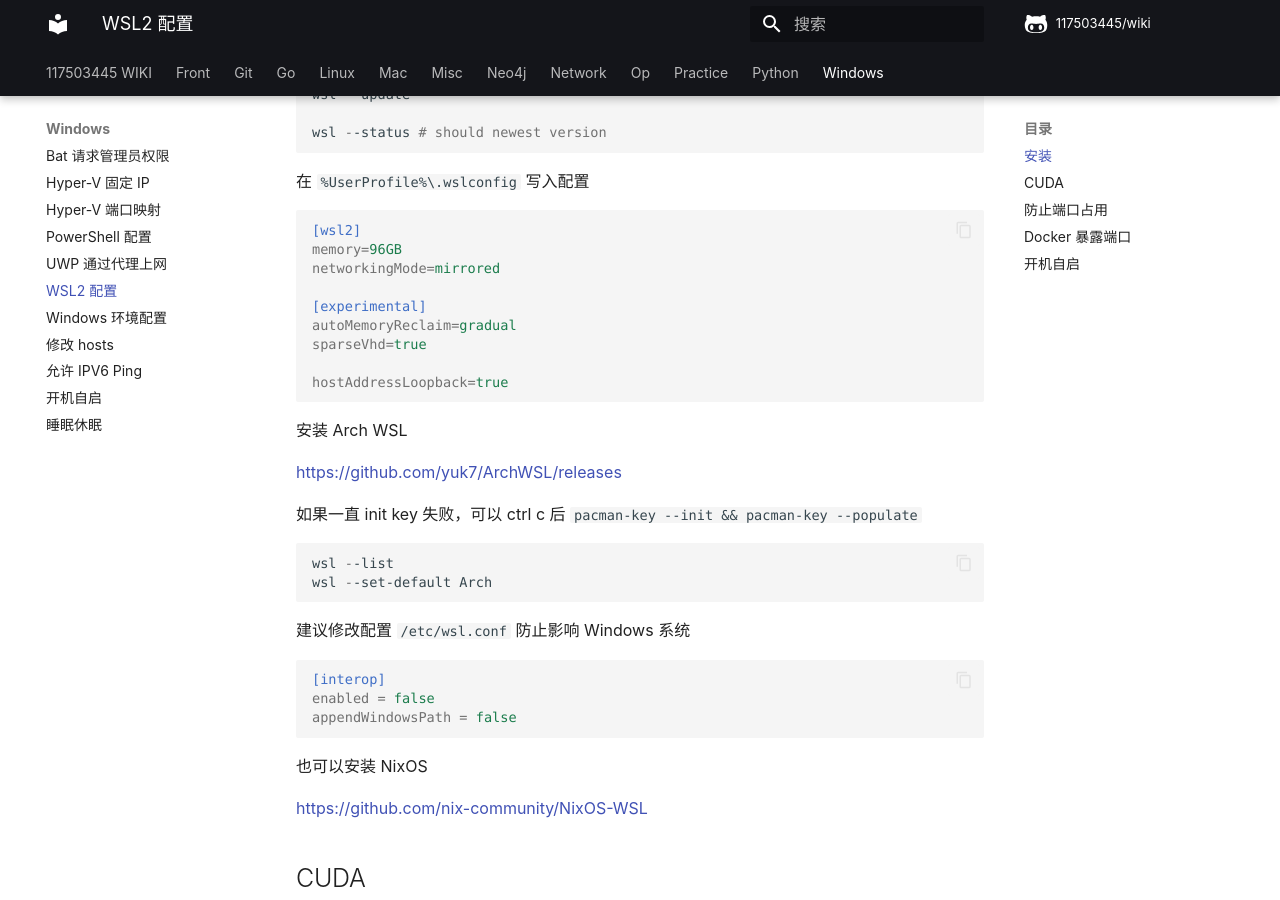
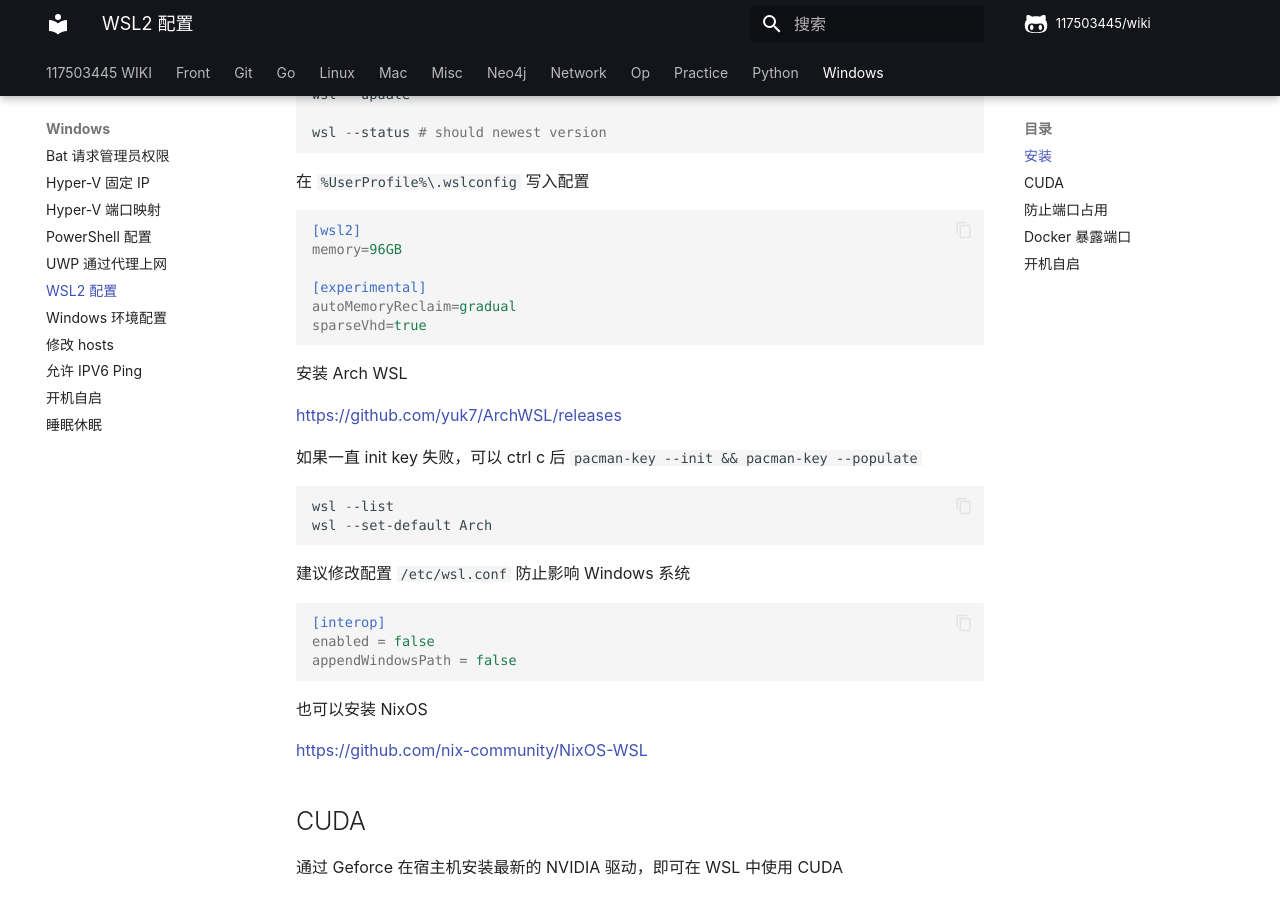
Before and after one commit to 117503445/wiki, an MkDocs documentation site: the page built from docs/windows/WSL2 配置.md, in a window 1280 px wide and 900 px high, scrolled down 367 px. Built offline with MkDocs 1.6.1 and Material for MkDocs 9.7.7, drawn with Linux system fonts in a browser that asks for light colours; some web fonts are replaced; comment, search, counter and statistics services are not loaded.

Commit message:
wsl2
Signed-off-by: 117503445 <t117503445@gmail.com>

````diff
--- a/docs/windows/WSL2 配置.md
+++ b/docs/windows/WSL2 配置.md
@@ -21,13 +21,10 @@ wsl --status # should newest version
 ```ini
 [wsl2]
 memory=96GB
-networkingMode=mirrored
 
 [experimental]
 autoMemoryReclaim=gradual
 sparseVhd=true
-
-hostAddressLoopback=true
 ```
 
 安装 Arch WSL
````
